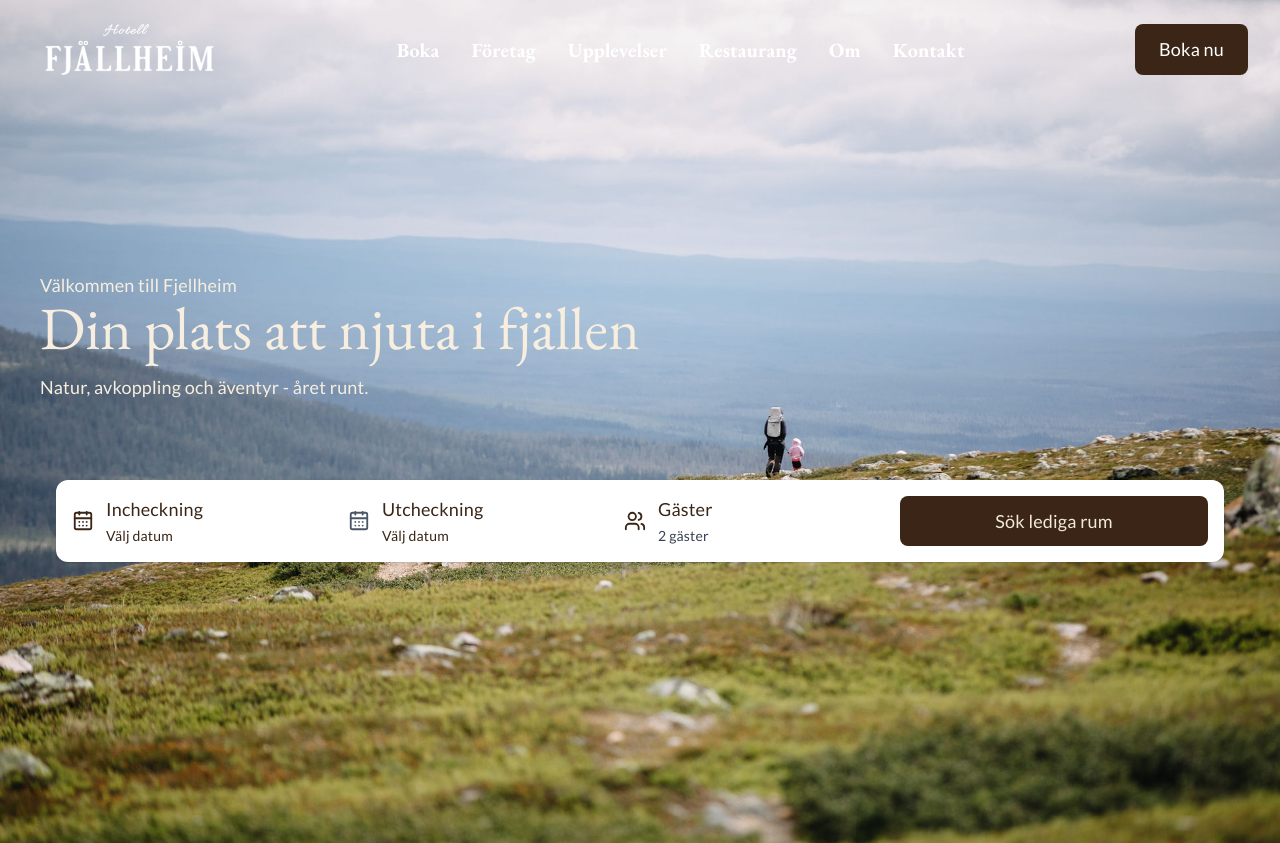
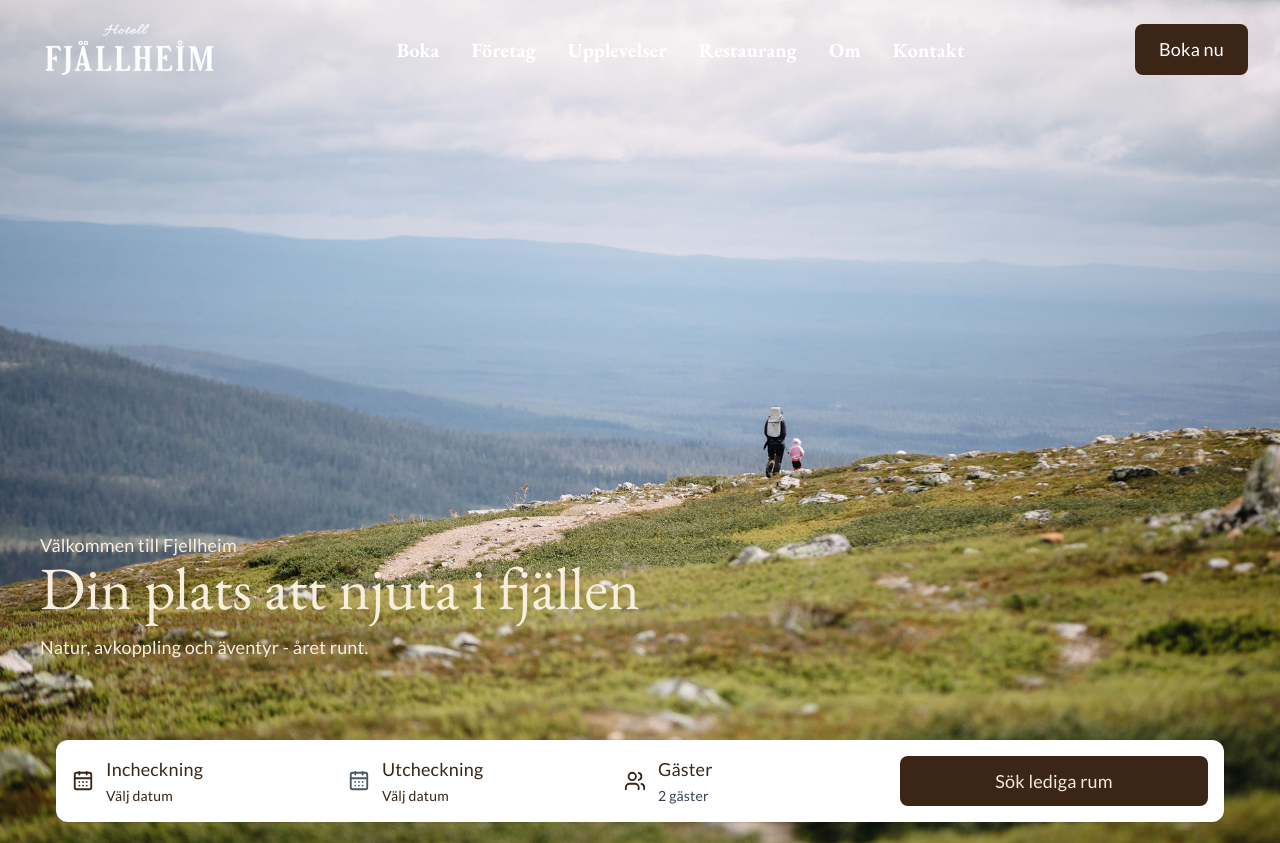
Before and after one commit to BusterSthlm/HotellFjellhaim, a React (Vite) app: page / in a window 1280 px wide. Shown: the top 843 px of the page. Built offline with nearby package versions, Linux system fonts and the light colour scheme.

Commit message:
Update styles and layout in multiple components

```diff
--- a/src/components/layout/Header.tsx
+++ b/src/components/layout/Header.tsx
@@ -32,7 +32,7 @@ function Header({ overImage = false }: HeaderProps) {
           <img
             src={isTransparent ? lightLogo : logo}
             alt="Logotyp"
-            className="block h-14 w-auto object-contain sm:h-[75px]"
+            className="block h-14 w-auto object-contain sm:h-[75px] "
           />
         </Link>
 
--- a/src/components/ui/HotelCheckIn.tsx
+++ b/src/components/ui/HotelCheckIn.tsx
@@ -170,7 +170,7 @@ export default function HotelCheckIn() {
             <button
               type="button"
               onClick={() => setGuestMenuOpen(false)}
-              className="mt-2 w-full rounded-lg bg-primary px-4 py-2 text-sm font-semibold text-[#f3e9d7] hover:bg-gray-700"
+              className="mt-2 w-full rounded-lg bg-primary px-4 py-2 text-sm font-semibold text-secondary hover:bg-tertiary"
             >
               Klart
             </button>
--- a/src/pages/Company.tsx
+++ b/src/pages/Company.tsx
@@ -98,6 +98,7 @@ export default function Foretag() {
             >
               Utforska aktiviteter <ArrowRight aria-hidden="true" />
             </Link>
+            <br />
           </div>
           <div className="hidden min-h-[360px] flex-col gap-2 md:flex">
             <img
--- a/src/pages/HomePage.tsx
+++ b/src/pages/HomePage.tsx
@@ -20,7 +20,7 @@ export default function HomePage() {
         <Header overImage />
 
         <main className="relative px-6 pt-32 sm:px-10 sm:pt-40">
-          <p className="pt-20 text-left text-secondary sm:pt-28  text-bold">
+          <p className="pt-20 text-left text-secondary sm:pt-28  text-bold mt-65">
 
             Välkommen till Fjellheim
           </p>
```
